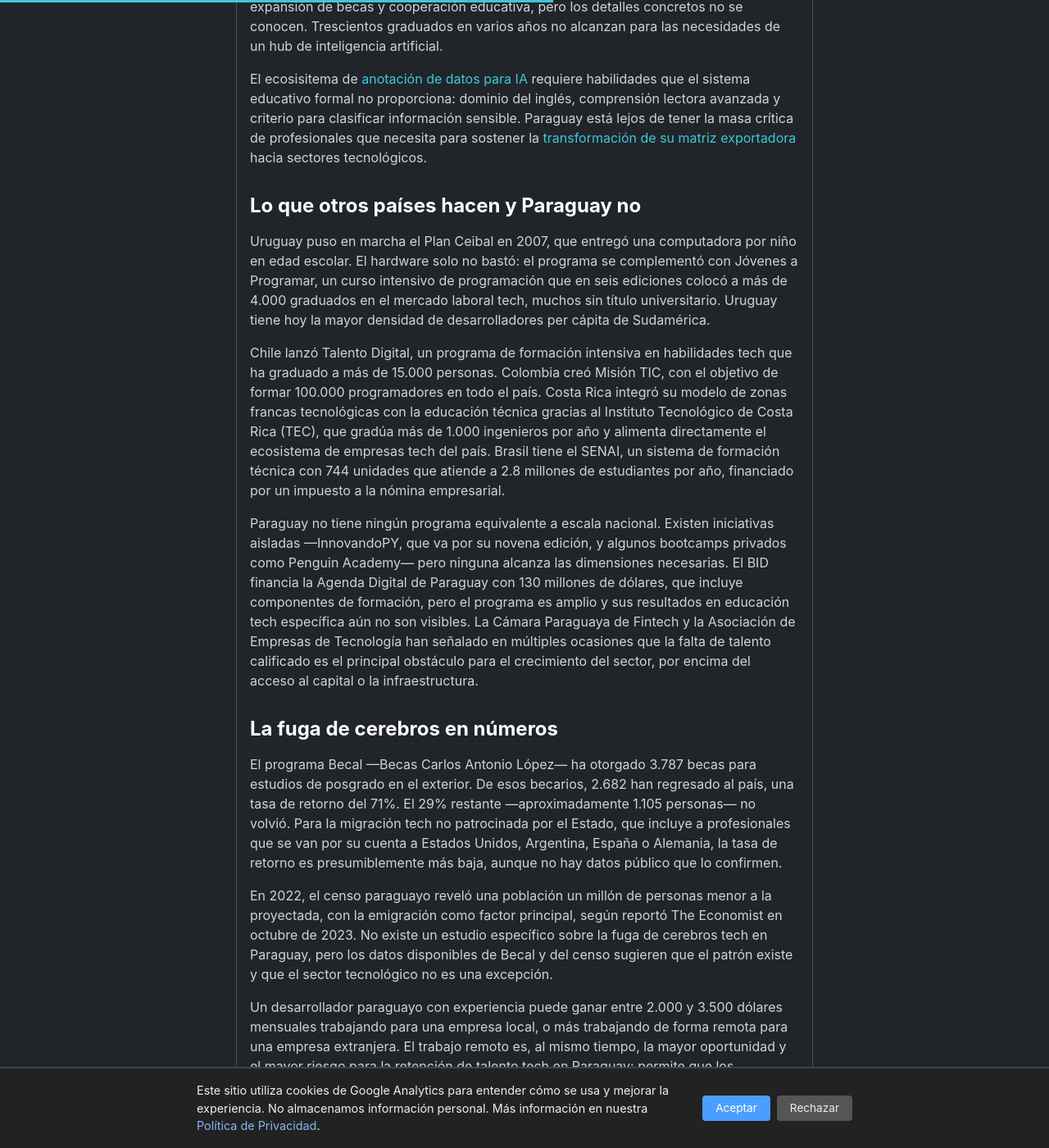
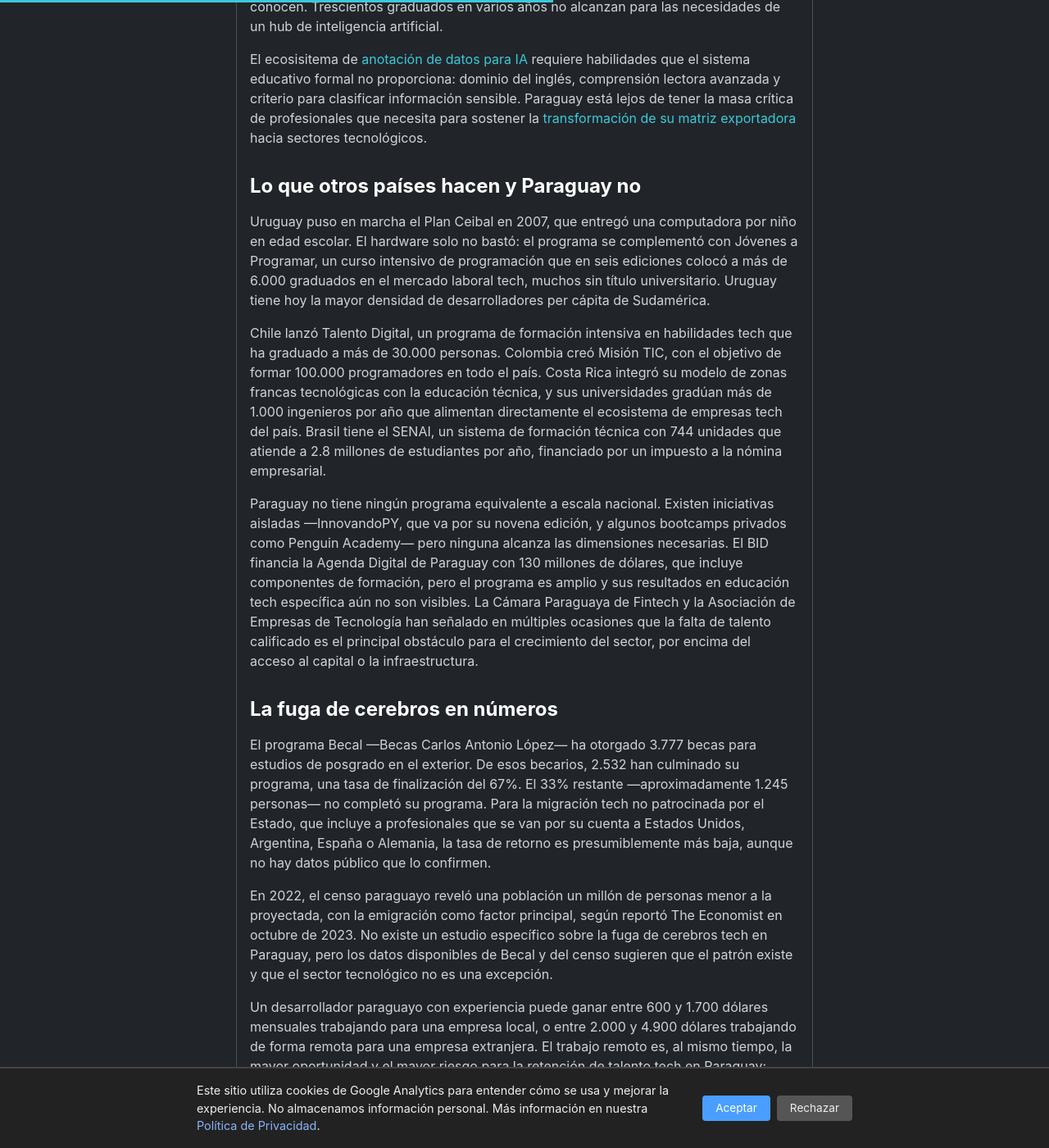
Before and after one commit to miravosqueinteresante/muchotexto.net, a Jekyll site: the page built from _posts/2026-07-09-educacion-tech-paraguay-ia.md, in a window 1280 px wide and 1400 px high, scrolled down 1691 px. Shown: the whole window at 82% size. Built offline with Jekyll 4.4.1, drawn with Linux system fonts in a browser that asks for light colours; some of the changed text lies outside the part shown.

Commit message:
fix(educacion-tech): graduados 51K, PISA 338, Uruguay 22K, JAP 6K, TD 30K, salarios local/remoto, Becal 3.777

```diff
--- a/_posts/2026-07-09-educacion-tech-paraguay-ia.md
+++ b/_posts/2026-07-09-educacion-tech-paraguay-ia.md
@@ -30,19 +30,19 @@
 
 ## Lo que otros países hacen y Paraguay no
 
-Uruguay puso en marcha el Plan Ceibal en 2007, que entregó una computadora por niño en edad escolar. El hardware solo no bastó: el programa se complementó con Jóvenes a Programar, un curso intensivo de programación que en seis ediciones colocó a más de 4.000 graduados en el mercado laboral tech, muchos sin título universitario. Uruguay tiene hoy la mayor densidad de desarrolladores per cápita de Sudamérica.
+Uruguay puso en marcha el Plan Ceibal en 2007, que entregó una computadora por niño en edad escolar. El hardware solo no bastó: el programa se complementó con Jóvenes a Programar, un curso intensivo de programación que en seis ediciones colocó a más de 6.000 graduados en el mercado laboral tech, muchos sin título universitario. Uruguay tiene hoy la mayor densidad de desarrolladores per cápita de Sudamérica.
 
-Chile lanzó Talento Digital, un programa de formación intensiva en habilidades tech que ha graduado a más de 15.000 personas. Colombia creó Misión TIC, con el objetivo de formar 100.000 programadores en todo el país. Costa Rica integró su modelo de zonas francas tecnológicas con la educación técnica gracias al Instituto Tecnológico de Costa Rica (TEC), que gradúa más de 1.000 ingenieros por año y alimenta directamente el ecosistema de empresas tech del país. Brasil tiene el SENAI, un sistema de formación técnica con 744 unidades que atiende a 2.8 millones de estudiantes por año, financiado por un impuesto a la nómina empresarial.
+Chile lanzó Talento Digital, un programa de formación intensiva en habilidades tech que ha graduado a más de 30.000 personas. Colombia creó Misión TIC, con el objetivo de formar 100.000 programadores en todo el país. Costa Rica integró su modelo de zonas francas tecnológicas con la educación técnica, y sus universidades gradúan más de 1.000 ingenieros por año que alimentan directamente el ecosistema de empresas tech del país. Brasil tiene el SENAI, un sistema de formación técnica con 744 unidades que atiende a 2.8 millones de estudiantes por año, financiado por un impuesto a la nómina empresarial.
 
 Paraguay no tiene ningún programa equivalente a escala nacional. Existen iniciativas aisladas —InnovandoPY, que va por su novena edición, y algunos bootcamps privados como Penguin Academy— pero ninguna alcanza las dimensiones necesarias. El BID financia la Agenda Digital de Paraguay con 130 millones de dólares, que incluye componentes de formación, pero el programa es amplio y sus resultados en educación tech específica aún no son visibles. La Cámara Paraguaya de Fintech y la Asociación de Empresas de Tecnología han señalado en múltiples ocasiones que la falta de talento calificado es el principal obstáculo para el crecimiento del sector, por encima del acceso al capital o la infraestructura.
 
 ## La fuga de cerebros en números
 
-El programa Becal —Becas Carlos Antonio López— ha otorgado 3.787 becas para estudios de posgrado en el exterior. De esos becarios, 2.682 han regresado al país, una tasa de retorno del 71%. El 29% restante —aproximadamente 1.105 personas— no volvió. Para la migración tech no patrocinada por el Estado, que incluye a profesionales que se van por su cuenta a Estados Unidos, Argentina, España o Alemania, la tasa de retorno es presumiblemente más baja, aunque no hay datos público que lo confirmen.
+El programa Becal —Becas Carlos Antonio López— ha otorgado 3.777 becas para estudios de posgrado en el exterior. De esos becarios, 2.532 han culminado su programa, una tasa de finalización del 67%. El 33% restante —aproximadamente 1.245 personas— no completó su programa. Para la migración tech no patrocinada por el Estado, que incluye a profesionales que se van por su cuenta a Estados Unidos, Argentina, España o Alemania, la tasa de retorno es presumiblemente más baja, aunque no hay datos público que lo confirmen.
 
 En 2022, el censo paraguayo reveló una población un millón de personas menor a la proyectada, con la emigración como factor principal, según reportó The Economist en octubre de 2023. No existe un estudio específico sobre la fuga de cerebros tech en Paraguay, pero los datos disponibles de Becal y del censo sugieren que el patrón existe y que el sector tecnológico no es una excepción.
 
-Un desarrollador paraguayo con experiencia puede ganar entre 2.000 y 3.500 dólares mensuales trabajando para una empresa local, o más trabajando de forma remota para una empresa extranjera. El trabajo remoto es, al mismo tiempo, la mayor oportunidad y el mayor riesgo para la retención de talento tech en Paraguay: permite que los profesionales adquieran experiencia internacional sin emigrar, pero también desconecta sus ingresos y su carrera del desarrollo del ecosistema local.
+Un desarrollador paraguayo con experiencia puede ganar entre 600 y 1.700 dólares mensuales trabajando para una empresa local, o entre 2.000 y 4.900 dólares trabajando de forma remota para una empresa extranjera. El trabajo remoto es, al mismo tiempo, la mayor oportunidad y el mayor riesgo para la retención de talento tech en Paraguay: permite que los profesionales adquieran experiencia internacional sin emigrar, pero también desconecta sus ingresos y su carrera del desarrollo del ecosistema local.
 
 ---
 
```
Also changed, not shown: other parts of _posts/2026-07-09-educacion-tech-paraguay-ia.md (+4 -4 lines).
